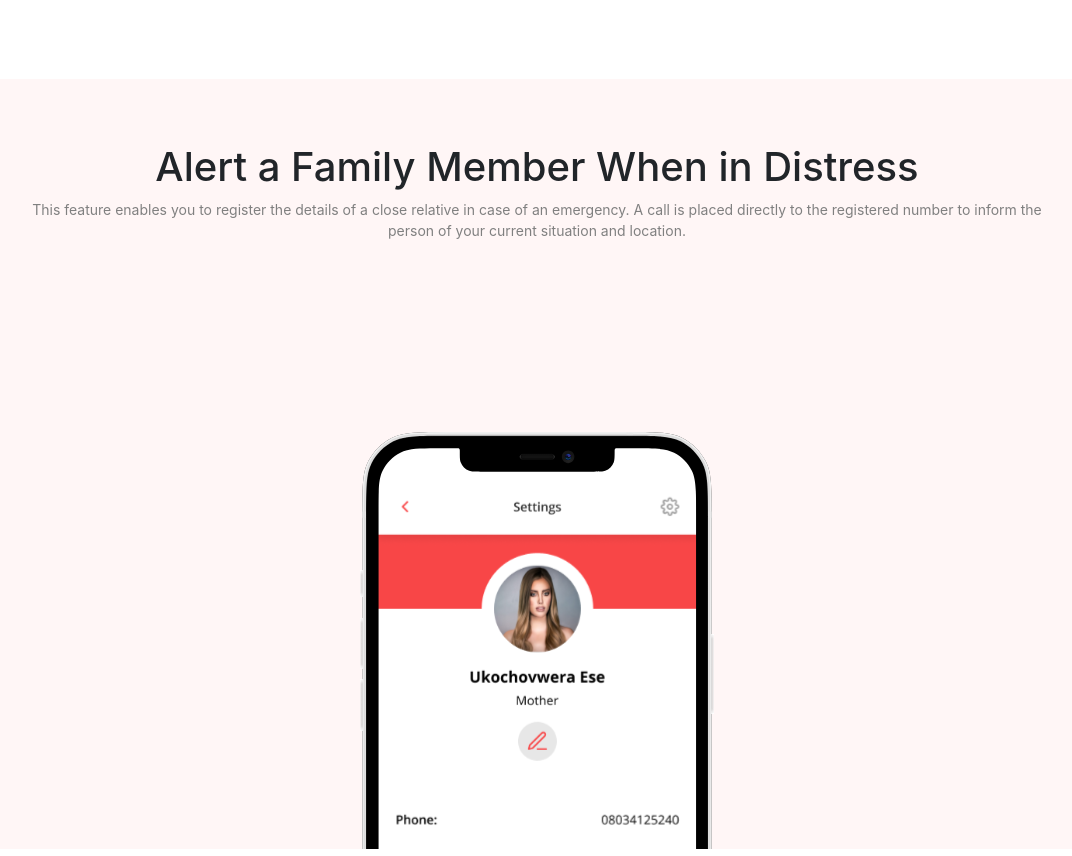
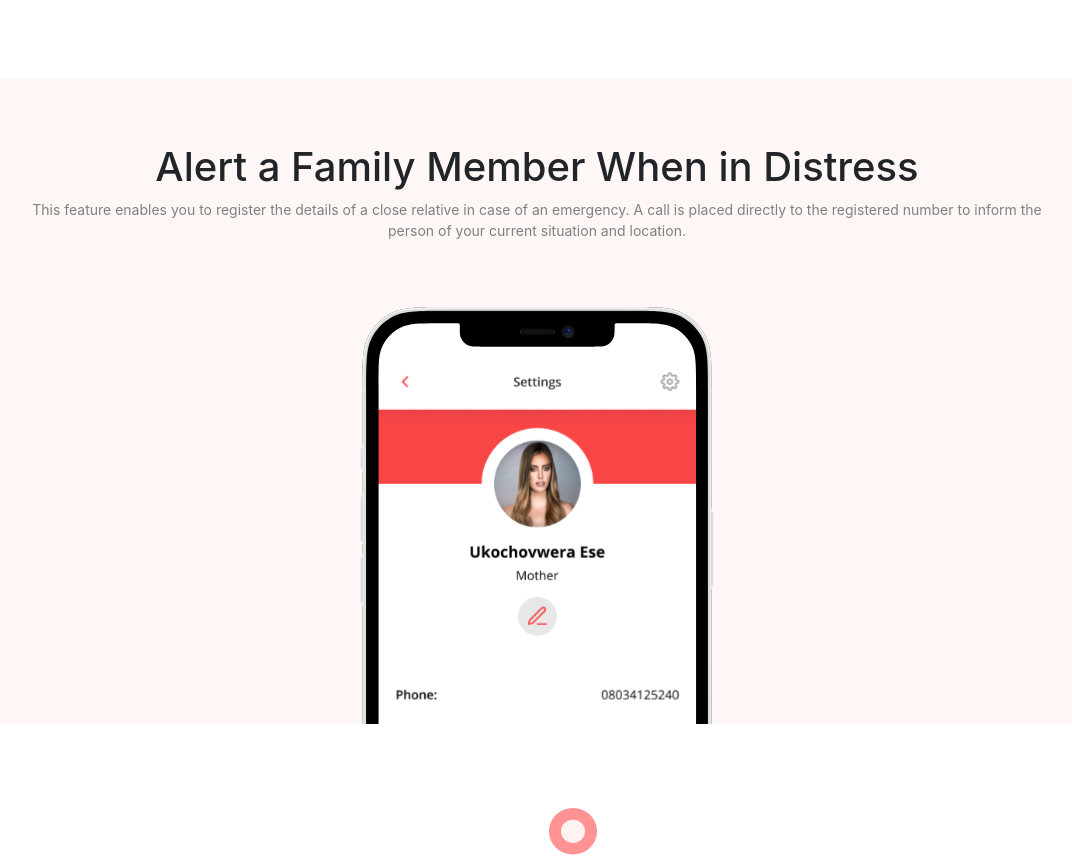
Before and after one commit to BOGUEH/emergency-reporting-new, a React (Create React App) app: page / in a window 1280 px wide. Shown: the part 780-1636 px from the top of the page, without its empty margins (103-1175 px from the left). Built offline with nearby package versions, Linux system fonts and the light colour scheme.

Commit message:
Styling touched

```diff
--- a/src/Components/Home.css
+++ b/src/Components/Home.css
@@ -29,3 +29,7 @@
 #home{
     padding: 4% 5% 0% 5% !important;
 }
+
+.home-section2-image{
+    margin-top: -125px;
+}
--- a/src/Components/Home.js
+++ b/src/Components/Home.js
@@ -42,7 +42,7 @@ export default function Home() {
                         </div>
 
                         <div className="d-flex justify-content-center">
-                            <img src="./images/SingleIphone.svg" alt=""/>
+                            <img className="home-section2-image" src="./images/SingleIphone.svg" alt=""/>
                         </div>
 
                     </div>
```
